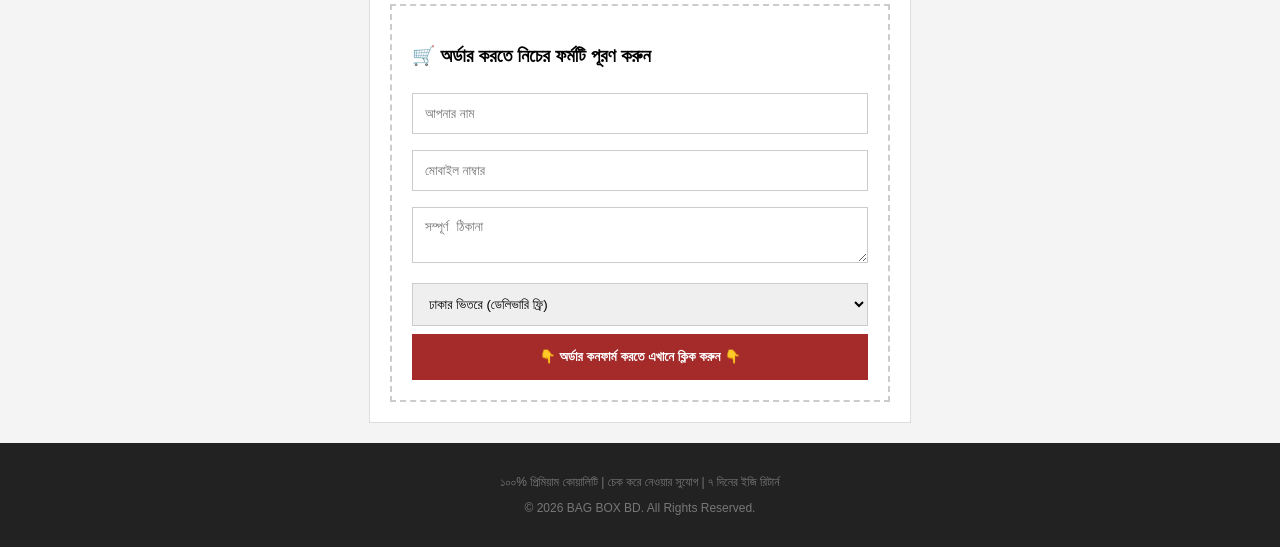
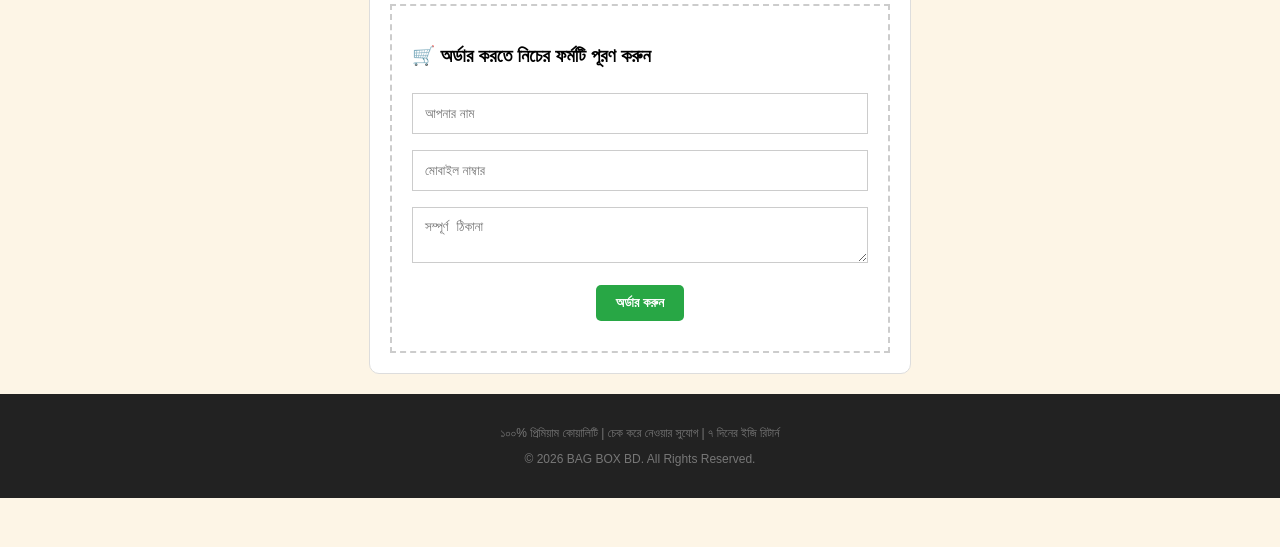
Before and after one commit to aroshmdatikhasan-dot/bagboxbd, a plain HTML site: page index.html in a window 1280 px wide. Shown: the part 470-1017 px from the top of the page. After the commit the page ends 968 px from the top, so only its background shows below. Drawn offline with Linux system fonts and the light colour scheme.

Commit message:
Update index.html

```diff
--- a/index.html
+++ b/index.html
@@ -5,15 +5,15 @@
     <meta name="viewport" content="width=device-width, initial-scale=1.0">
     <title>BAG BOX BD</title>
     <style>
-        body { font-family: sans-serif; margin: 0; padding: 0; background-color: #f4f4f4; text-align: center; }
+        body { font-family: sans-serif; margin: 0; padding: 0; background-color: #fdf5e6; text-align: center; }
         .top-banner { background: #333; color: #ffcc00; padding: 10px; font-size: 14px; }
         .header { background: #fff; padding: 20px; border-bottom: 2px solid #ddd; }
-        .main-container { max-width: 500px; margin: 20px auto; background: #fff; padding: 20px; border: 1px solid #ddd; }
+        .main-container { max-width: 500px; margin: 20px auto; background: #ffffff; padding: 20px; border: 1px solid #ddd; border-radius: 10px; }
         .product-info { display: flex; text-align: left; gap: 15px; margin: 20px 0; }
         .product-img { width: 150px; height: 150px; object-fit: cover; border: 1px solid #ccc; }
         .order-box { border: 2px dashed #ccc; padding: 20px; text-align: left; }
-        input, select, textarea { width: 100%; padding: 12px; margin: 8px 0; border: 1px solid #ccc; box-sizing: border-box; }
-        .submit-btn { background: #a52a2a; color: #fff; padding: 15px; width: 100%; border: none; font-weight: bold; cursor: pointer; }
+        input, textarea { width: 100%; padding: 12px; margin: 8px 0; border: 1px solid #ccc; box-sizing: border-box; }
+        .submit-btn { background: #28a745; color: #fff; padding: 10px 20px; border: none; font-weight: bold; cursor: pointer; border-radius: 5px; display: block; margin: 10px auto; }
         .footer { background: #222; color: #777; padding: 20px; font-size: 12px; }
     </style>
 </head>
@@ -29,8 +29,7 @@
     <div class="main-container">
         <h2>আপনার প্রতিদিনের স্টাইলে আনুন আভিজাত্যের ছোঁয়া!</h2>
         <div class="product-info">
-            <!-- এখানে আপনার ছবির লিংকটি বসান -->
-            <img src="https://www.facebook.com/share/p/1CWTJk6BB9/" class="product-img" alt="Bag">
+            <img src="YOUR_IMAGE_URL" class="product-img" alt="Bag">
             <div>
                 <h3>৳ ১,৪৯০ <del>৳ ২,৮৫০</del></h3>
                 <ul>
@@ -43,16 +42,11 @@
 
         <div class="order-box">
             <h3>🛒 অর্ডার করতে নিচের ফর্মটি পূরণ করুন</h3>
-            <!-- গুগল ফর্মের লিংকটি এখানে বসালে আপনার ওয়েবসাইট থেকেই অর্ডার নেওয়া যাবে -->
             <form action="YOUR_GOOGLE_FORM_ACTION_URL" method="POST">
                 <input type="text" name="name" placeholder="আপনার নাম" required>
                 <input type="text" name="phone" placeholder="মোবাইল নাম্বার" required>
                 <textarea name="address" placeholder="সম্পূর্ণ ঠিকানা" required></textarea>
-                <select>
-                    <option>ঢাকার ভিতরে (ডেলিভারি ফ্রি)</option>
-                    <option>ঢাকার বাইরে (ডেলিভারি ফ্রি)</option>
-                </select>
-                <button type="submit" class="submit-btn">👇 অর্ডার কনফার্ম করতে এখানে ক্লিক করুন 👇</button>
+                <button type="submit" class="submit-btn">অর্ডার করুন</button>
             </form>
         </div>
     </div>
```
